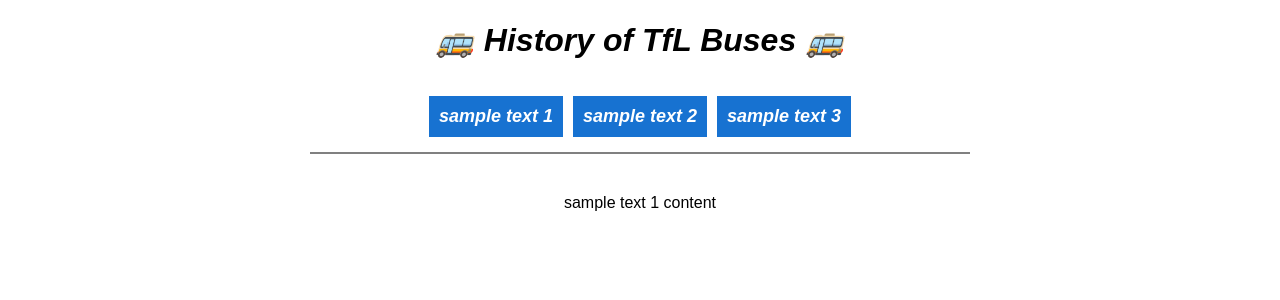
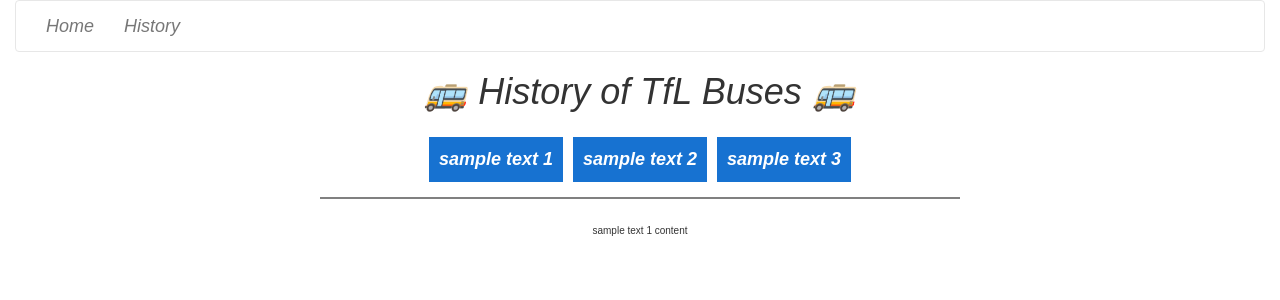
Before and after one commit to FinLSoftwire/busboardreact, a React (Create React App) app: page /history in a window 1280 px wide. Shown: the top 300 px of the page. Built offline with nearby package versions, Linux system fonts and the light colour scheme.

Commit message:
navbar added

```diff
--- a/package.json
+++ b/package.json
@@ -13,6 +13,7 @@
     "@types/react-dom": "^19.1.6",
     "bootstrap": "^5.3.7",
     "react": "^19.1.0",
+    "react-bootstrap": "^2.10.10",
     "react-dom": "^19.1.0",
     "react-router-dom": "^7.6.3",
     "react-scripts": "5.0.1",
--- a/src/App.tsx
+++ b/src/App.tsx
@@ -2,6 +2,7 @@
 import './busboard';
 import {busInfo, getBusPredictions} from "./busboard";
 import './sitewide.css';
+import Navbar from './navbar';
 
 import searchIcon from './searchIcon.png';
 
@@ -96,6 +97,7 @@
   }
 
   return <>
+    <Navbar/>
     <div className="container-fluid centred">
       <h1> 🚌 BusBoard 🚌 </h1>
       <form action="" onSubmit={formHandler}>
--- a/src/history.tsx
+++ b/src/history.tsx
@@ -1,5 +1,6 @@
 import React, {useState, useEffect} from 'react';
 import './history.css';
+import Navbar from './navbar';
 
 const contentText = require('./history.json')
 
@@ -52,7 +53,8 @@
         populateContent();
     }
 
-    return <div className="container-fluid centred">
+    return  <div className="container-fluid centred">
+        <Navbar/>
     <h1> 🚌 History of TfL Buses 🚌 </h1>
     <div id="history-page-navigation" className="page-navigation"> </div>
     <div id="history-content-container"className="content-container">content blank </div>
--- a/src/index.tsx
+++ b/src/index.tsx
@@ -3,6 +3,7 @@
 import './index.css';
 import App from './App';
 import History from './history';
+import Navbar from './navbar';
 import reportWebVitals from './reportWebVitals';
 import {BrowserRouter, Routes, Route} from "react-router-dom";
 
@@ -14,6 +15,7 @@
       <Routes>
           <Route path="/" element={<App/>}></Route>
           <Route path="/history" element={<History/>}></Route>
+          <Route path="/nav" element={<Navbar/>}></Route>
       </Routes>
   </BrowserRouter>
 );
--- a/src/navbar.css
+++ b/src/navbar.css
@@ -1 +1,16 @@
 @import url('sitewide.css');
+@import url("https://maxcdn.bootstrapcdn.com/bootstrap/3.4.1/css/bootstrap.min.css");
+
+
+.navbar-default{
+    background-color: white;
+    font-size: large;
+    font-family: var(--default-font);
+    font-style: oblique;
+    margin: 0;
+    color: black;
+}
+
+Nav{
+    color: black;
+}
--- a/src/navbar.tsx
+++ b/src/navbar.tsx
@@ -1,2 +1,21 @@
-import React, {useState, useEffect} from 'react';
+import React from 'react';
+import {Nav} from "react-bootstrap";
 import './navbar.css';
+
+const Navbar = () => {
+
+    return (<>
+    <Nav className="navbar navbar-default">
+        <div className="container-fluid">
+            <ul className="nav navbar-nav">
+                <li className = 'nav-item'><a href="/">Home</a></li>
+                <li className = 'nav-item'><a href="/history">History</a></li>
+            </ul>
+        </div>
+    </Nav>
+        </>
+)
+    ;
+}
+
+export default Navbar;
```
Also changed, not shown: 1 other file (tests, documents, lock files or other folders).
